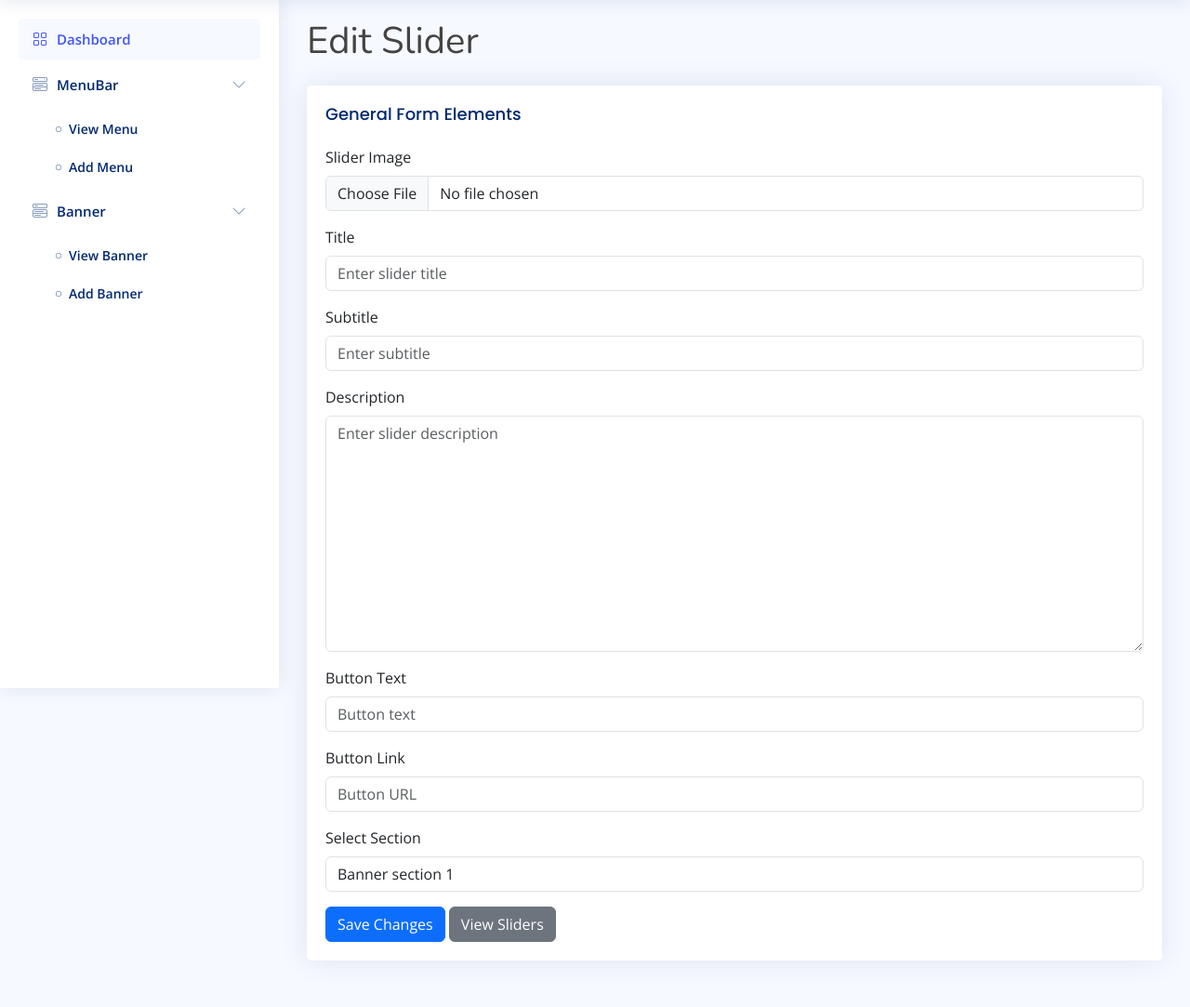
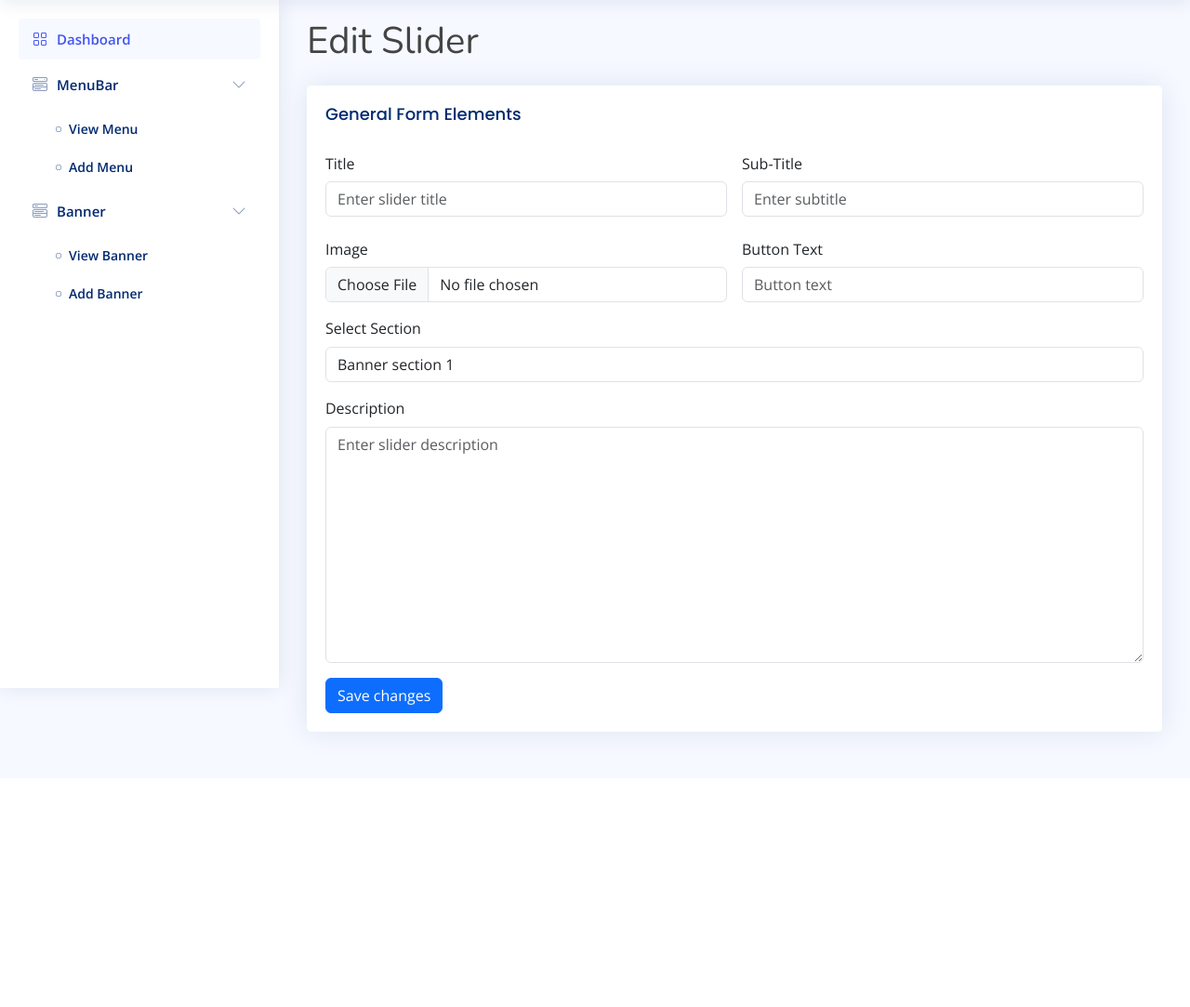
Before and after one commit to abhi00218/Vista_Cart_Project_main, a Django app: template accounts/templates/accounts/edit_slider.html in a window 1280 px wide. Shown: the part 60-1143 px from the top of the page at 93% size. After the commit the page ends 862 px from the top, so only its background shows below. Run offline with Django 5.2, Linux system fonts and the light colour scheme; the template is opened without the code that fills it: values that come from a table or form of the project are taken from there, others are empty; some libraries are stand-ins or nearby versions.

Commit message:
first commit

```diff
--- a/accounts/forms.py
+++ b/accounts/forms.py
@@ -24,7 +24,7 @@ class MenuItemForm(forms.ModelForm):
     url = forms.CharField(widget=forms.TextInput(attrs={'class': 'form-control', 'placeholder': 'Enter URL'}))
     order = forms.IntegerField(widget=forms.NumberInput(attrs={'class': 'form-control', 'placeholder': 'Enter order number'}))
     parent = forms.ModelChoiceField(queryset=MenuItem.objects.all(), required=False, empty_label="None", widget=forms.Select(attrs={'class': 'form-select'}))
-    image = forms.ImageField(required=False, widget=forms.ClearableFileInput(attrs={'class': 'form-control','type' : 'file', 'id' : 'form-file'}))
+    image = forms.ImageField(widget=forms.ClearableFileInput(attrs={'class': 'form-control','type' : 'file', 'id' : 'form-file'}), required=True)
 
     def clean_image(self):
         image = self.cleaned_data.get('image')
--- a/accounts/templates/accounts/edit_slider.html
+++ b/accounts/templates/accounts/edit_slider.html
@@ -11,52 +11,37 @@
                         <h5 class="card-title">General Form Elements</h5>
 
                         <!-- Slider Form -->
-                        <form method="POST" enctype="multipart/form-data">
+                        <form class="row g-3" method="POST" enctype="multipart/form-data">
                             {% csrf_token %}
-
-
-
-                            <div class="mb-3">
-                                <label for="id_image" class="form-label">Slider Image</label>
-                                {{ form.image }} <!-- No need for add_class filter -->
+                            <div class="col-md-6">
+                                <label for="inputText" class="col-sm-2 col-form-label">Title</label>
+                                {{ form.title }}
                             </div>
-
-                            <div class="mb-3">
-                                <label for="id_title" class="form-label">Title</label>
-                                {{ form.title }} <!-- No need for add_class filter -->
+                            <div class="col-md-6">
+                                <label for="inputText" class="col-sm-2 col-form-label">Sub-Title</label>
+                                {{ form.subtitle }}
                             </div>
-
-                            <div class="mb-3">
-                                <label for="id_subtitle" class="form-label">Subtitle</label>
-                                {{ form.subtitle }} <!-- No need for add_class filter -->
+                            <div class="col-md-6">
+                                <label for="image" class="col-sm-2 col-form-label">Image</label>
+                                {{ form.image }}
                             </div>
-
-                            <div class="mb-3">
-                                <label for="id_description" class="form-label">Description</label>
-                                {{ form.description }} <!-- No need for add_class filter -->
+                            <div class="col-6">
+                                <label for="inputText" class="col-sm-3 col-form-label">Button Text</label>
+                                {{ form.button_text }}
                             </div>
-
-                            <div class="mb-3">
-                                <label for="id_button_text" class="form-label">Button Text</label>
-                                {{ form.button_text }} <!-- No need for add_class filter -->
-                            </div>
-
-                            <div class="mb-3">
-                                <label for="id_button_link" class="form-label">Button Link</label>
-                                {{ form.button_link }} <!-- No need for add_class filter -->
-                            </div>
-
-                            <!-- New section field -->
-                            <div class="mb-3">
+                            <div class="col-md-12">
                                 <label for="id_select_section" class="form-label">Select Section</label>
                                 {{ form.select_section }} <!-- No need for add_class filter -->
                             </div>
+                            <div class="col-md-12">
+                                <label for="formText" class="form-label">Description</label>
+                                {{ form.description }}
+                            </div>
 
-                            <!-- Submit Button -->
-                            <button type="submit" class="btn btn-primary">Save Changes</button>
-                            <a href="{% url 'slider-view' %}" class="btn btn-secondary">View Sliders</a>
+                            <div class="">
+                                <button type="submit" class="btn btn-primary">Save changes</button>
+                            </div>
                         </form>
-
 
                         <!-- Back link -->
 
```
Also changed, not shown: accounts/templates/accounts/edit_menu_item.html (+16 -21 lines), media/slider_images/kids-box.png (added), media/slider_images/man-box.png (added), media/slider_images/offerimg-2.jpg (added), media/slider_images/slider-1.jpg (added), media/slider_images/slider-2.jpg (added), media/slider_images/slider-3.jpg (added), media/slider_images/testimonial-img-2.png (added).
